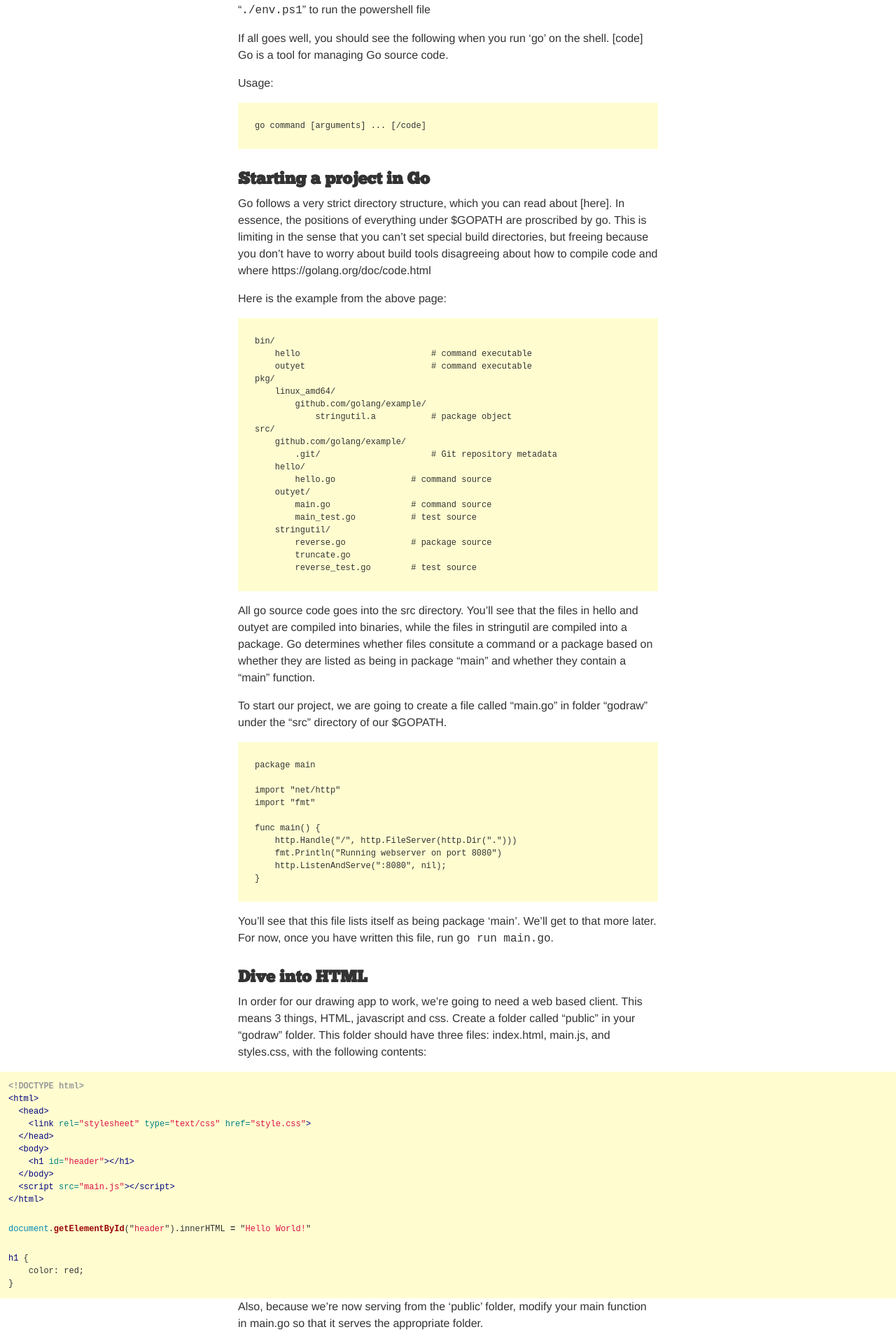
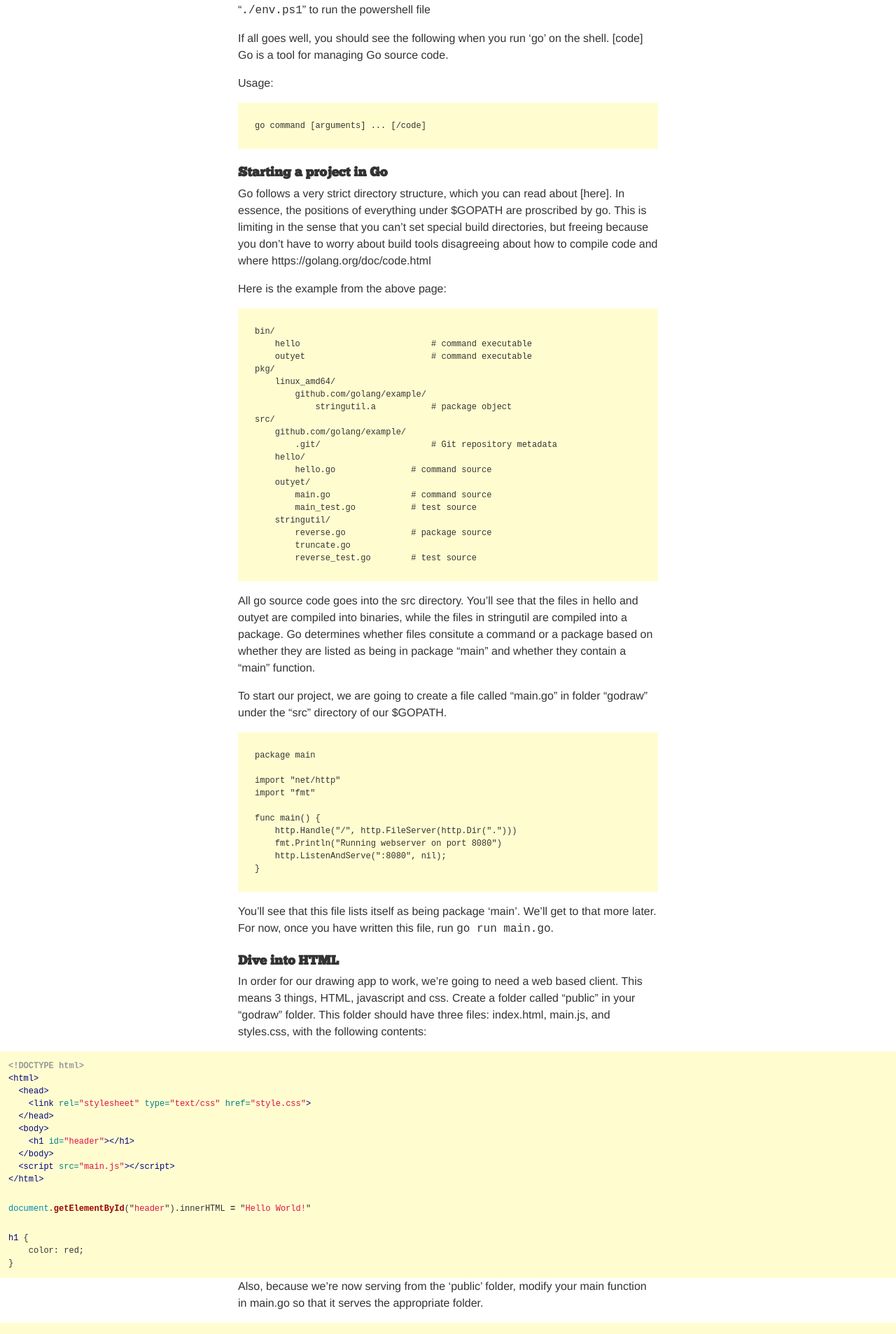
Before and after one commit to unhackathon/website, a Jekyll site: the page built from springboard-projects/websockets.md, in a window 1280 px wide. Shown: the part 901-2808 px from the top of the page at 70% size. Built offline with Jekyll 4.4.1, drawn with Linux system fonts in a browser that asks for light colours.

```diff
--- a/springboard-projects/websockets.md
+++ b/springboard-projects/websockets.md
@@ -40,8 +40,7 @@ Usage:
 ...
 [/code]
 
-Starting a project in Go
-------------------------
+### Starting a project in Go
 
 Go follows a very strict directory structure, which you can read about [here]. In essence, the positions of everything under $GOPATH are proscribed by go. This is limiting in the sense that you can't set special build directories, but freeing because you don't have to worry about build tools disagreeing about how to compile code and where
 https://golang.org/doc/code.html
@@ -88,8 +87,7 @@ func main() {
 You'll see that this file lists itself as being package 'main'. We'll get to that more later. For now, once you have written this file, run `go run main.go`.
 
 
-Dive into HTML
------------
+### Dive into HTML
 
 In order for our drawing app to work, we're going to need a web based client. This means 3 things, HTML, javascript and css. Create a folder called "public" in your "godraw" folder. This folder should have three files: index.html, main.js, and styles.css, with the following contents:
 
@@ -268,8 +266,7 @@ Finally, you may have wondered why the whole javascript file is wrapped in
 
 This is simply an anonymous function that is immediately called after it is created. It is used in javascript so that variables declared inside the function don't leak out into the global scope and conflict with other names. Transpiled languages such as coffescript do this automatically for you.
 
-A real server
---------------
+### A real server
 
 The next part of this project will involve writing a websocket server that simply echoes the points you want to draw back on the same websocket. Once this is done, we will know that the client side of our drawing project will draw whatever it receives over the socket, and all that will be left is writing the server-side code to relay drawing commands to multiple pelople.
 
@@ -490,8 +487,7 @@ Your client code should now look like this.
 })();
 {% endhighlight %}
 
-A relay go server
----------------------
+### A relay go server
 
 Now we want our Go server to relay between all the connected clients. To do this, we're going to set up a few more data structures. First, we're going to create a relayServer type, so that we don't have global state for our server.
 
```
